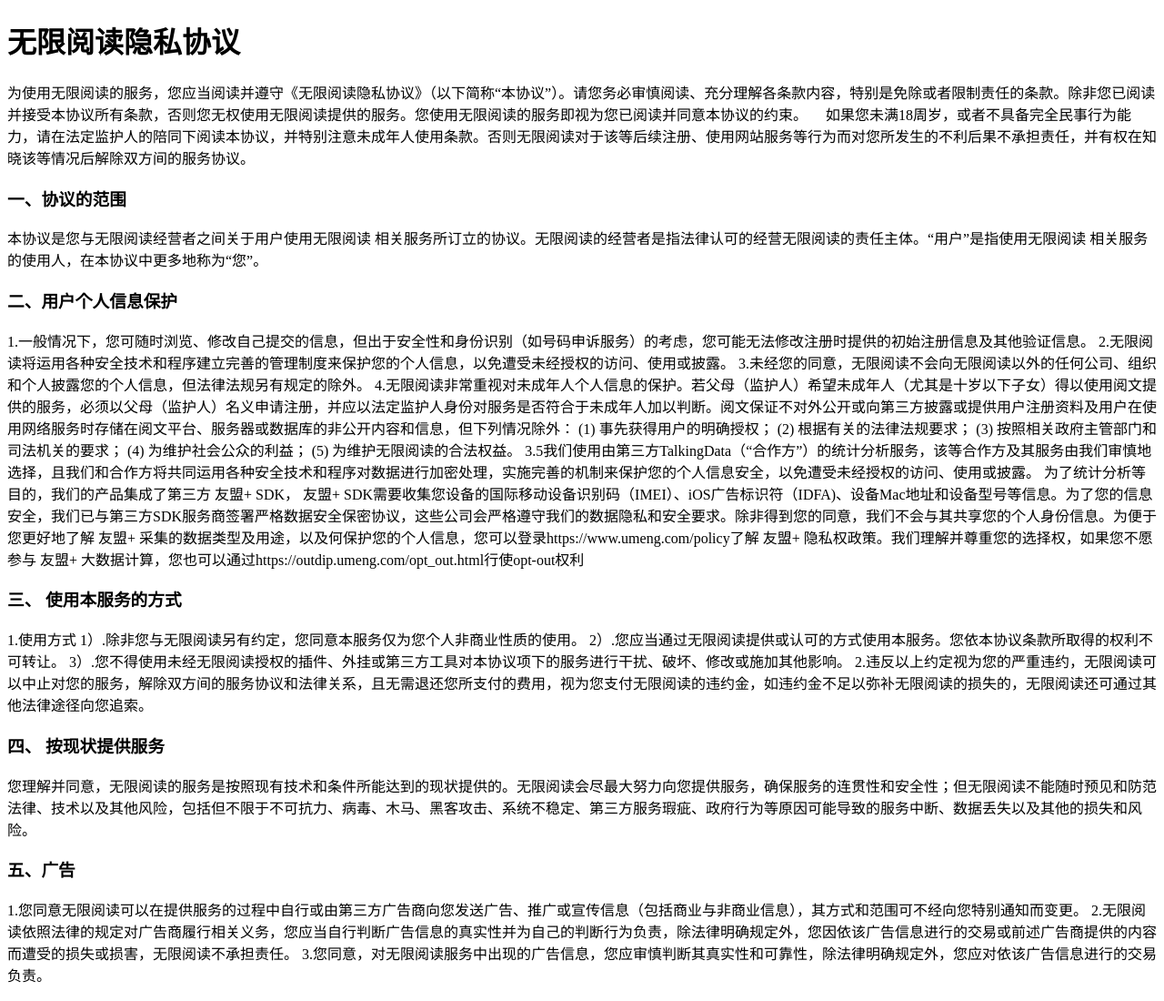
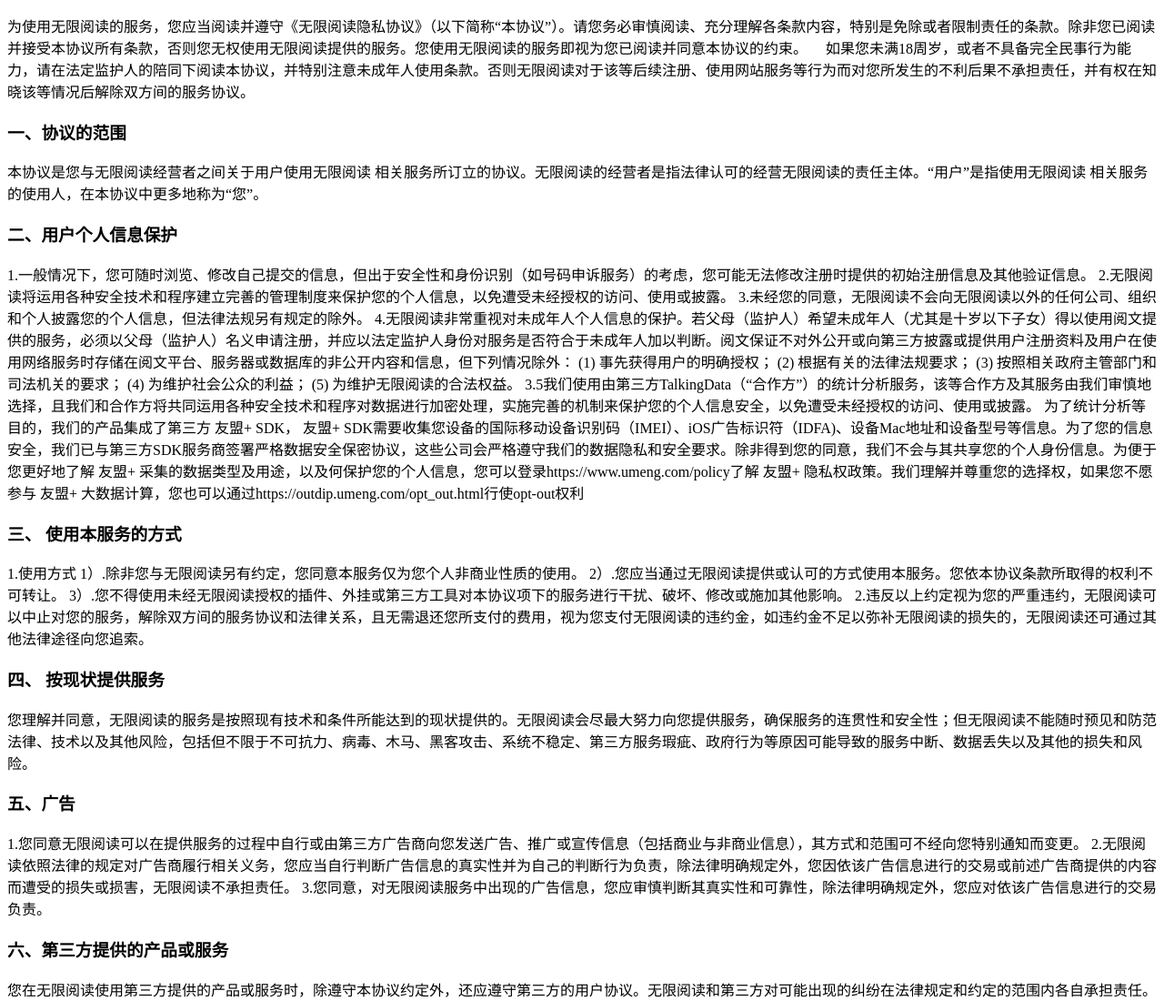
Before and after one commit to BlackLeeHandsome/BlackLeeHandsome.github.io, a plain HTML site: page index.html in a window 1280 px wide. Shown: the top 1100 px of the page at 91% size. Drawn offline with Linux system fonts and the light colour scheme.

Commit message:
Update index.html

```diff
--- a/index.html
+++ b/index.html
@@ -1,11 +1,18 @@
 <!DOCTYPE html>
 <html>
+
+<style type="text/css">
+    p {
+    	font: 15
+    }
+</style>
+
     <head>
         <title>无限阅读隐私协议</title>
     </head>
     <body>
 
-<p><h1>无限阅读隐私协议</h1>为使用无限阅读的服务，您应当阅读并遵守《无限阅读隐私协议》（以下简称“本协议”）。请您务必审慎阅读、充分理解各条款内容，特别是免除或者限制责任的条款。除非您已阅读并接受本协议所有条款，否则您无权使用无限阅读提供的服务。您使用无限阅读的服务即视为您已阅读并同意本协议的约束。 　如果您未满18周岁，或者不具备完全民事行为能力，请在法定监护人的陪同下阅读本协议，并特别注意未成年人使用条款。否则无限阅读对于该等后续注册、使用网站服务等行为而对您所发生的不利后果不承担责任，并有权在知晓该等情况后解除双方间的服务协议。</p>
+<p>为使用无限阅读的服务，您应当阅读并遵守《无限阅读隐私协议》（以下简称“本协议”）。请您务必审慎阅读、充分理解各条款内容，特别是免除或者限制责任的条款。除非您已阅读并接受本协议所有条款，否则您无权使用无限阅读提供的服务。您使用无限阅读的服务即视为您已阅读并同意本协议的约束。 　如果您未满18周岁，或者不具备完全民事行为能力，请在法定监护人的陪同下阅读本协议，并特别注意未成年人使用条款。否则无限阅读对于该等后续注册、使用网站服务等行为而对您所发生的不利后果不承担责任，并有权在知晓该等情况后解除双方间的服务协议。</p>
 
 <h3> 一、协议的范围 </h3>
 <p>
```
